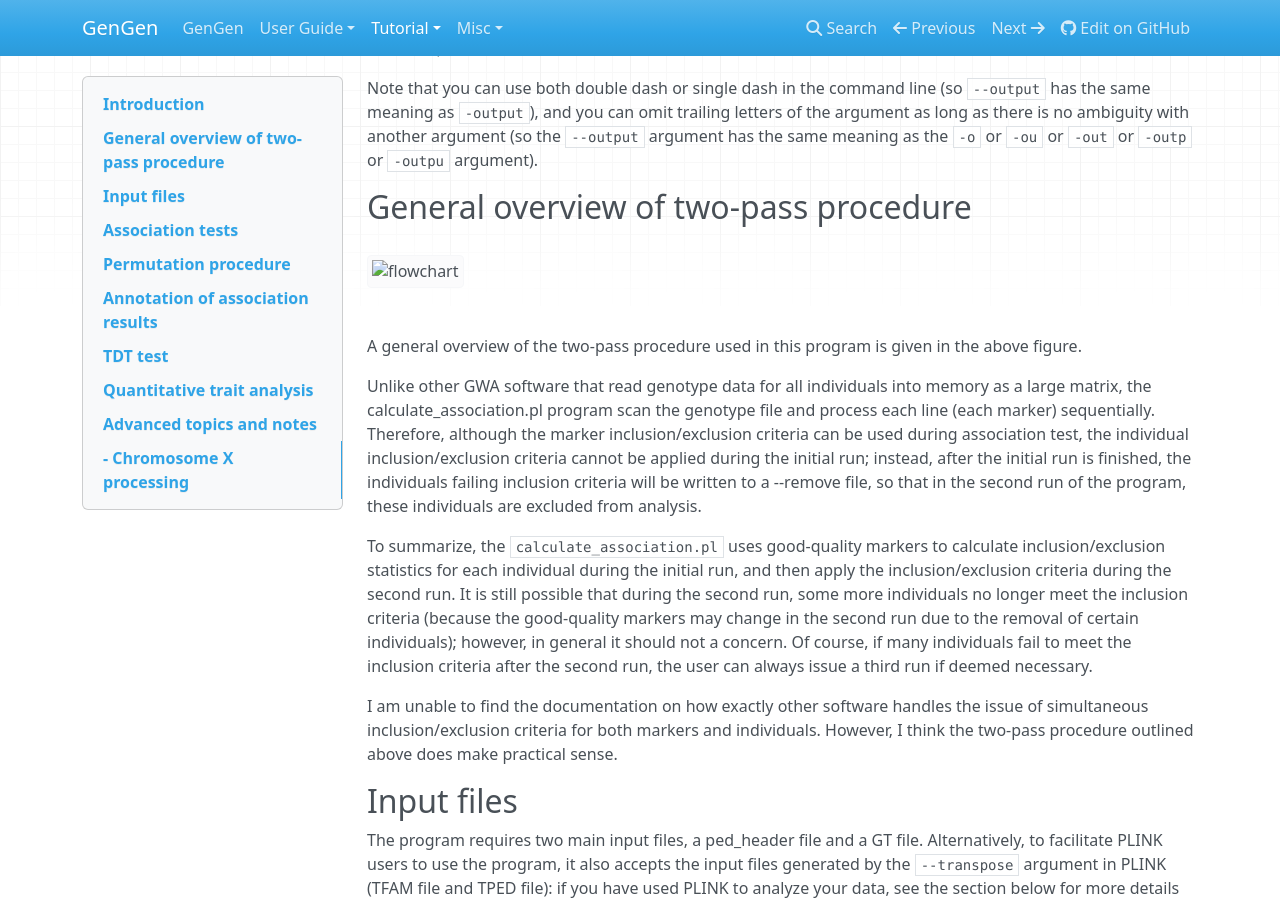
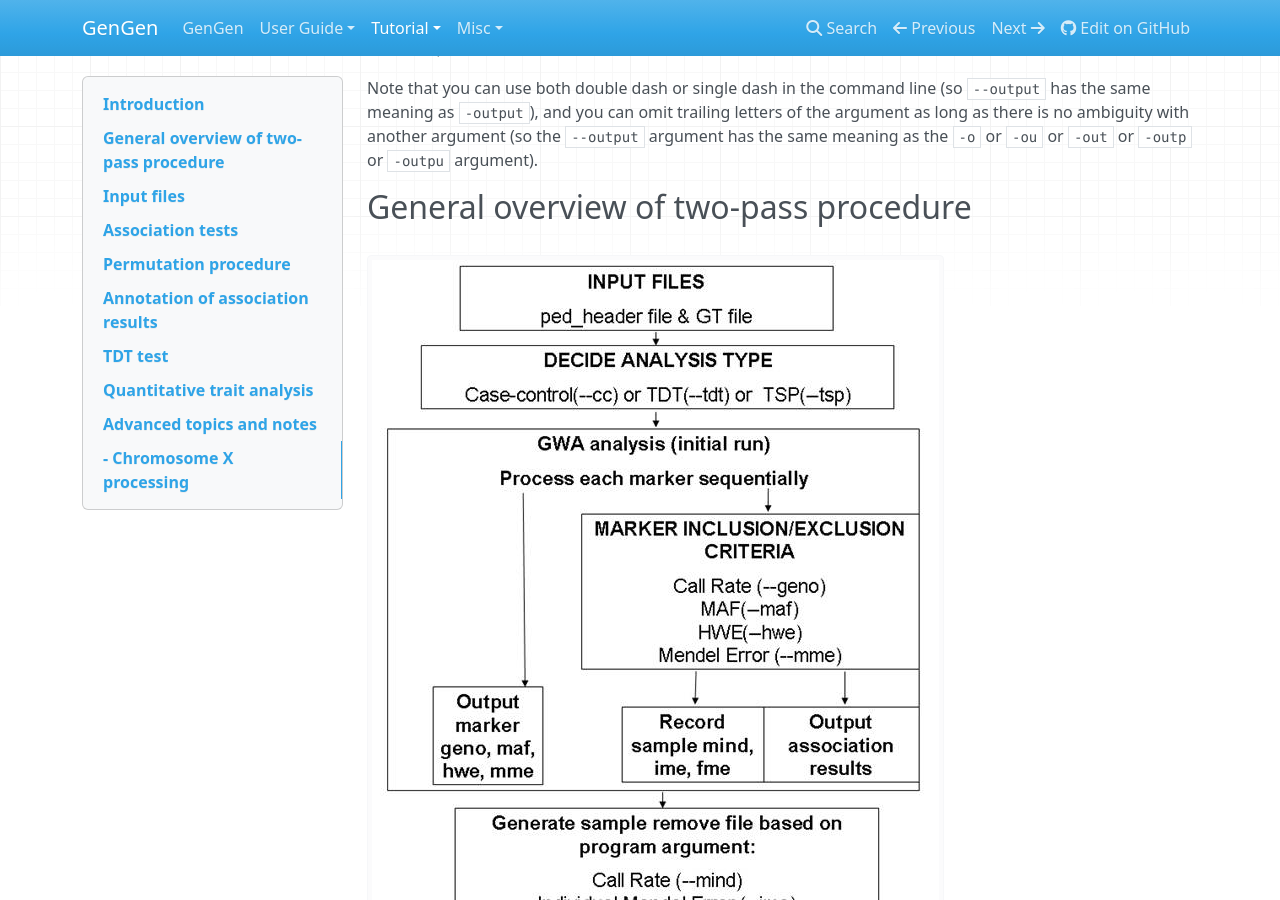
Before and after one commit to WGLab/GenGen, an MkDocs documentation site: the page built from docs/tutorial/association.md, in a window 1280 px wide and 900 px high, scrolled down 998 px. Built offline with MkDocs 1.6.1, drawn with Linux system fonts in a browser that asks for light colours; nearby versions of some CDN libraries; old or Windows-style settings are respelled for this version of MkDocs.

Commit message:
Update association.md

```diff
--- a/docs/tutorial/association.md
+++ b/docs/tutorial/association.md
@@ -16,7 +16,7 @@ Note that you can use both double dash or single dash in the command line (so `-
 
 ## General overview of two-pass procedure
 
-![flowchart](img/association_flowchart.jpg)
+![flowchart](../img/association_flowchart.jpg)
 
 A general overview of the two-pass procedure used in this program is given in the above figure.
 
```
